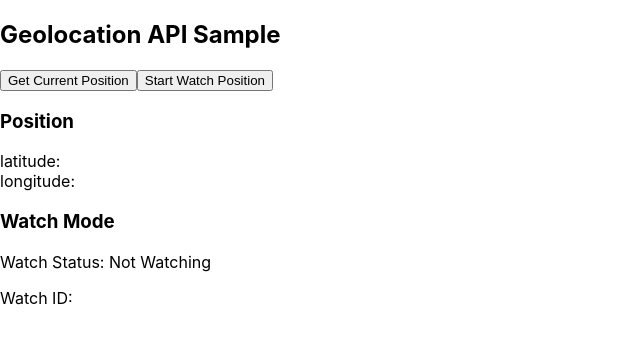
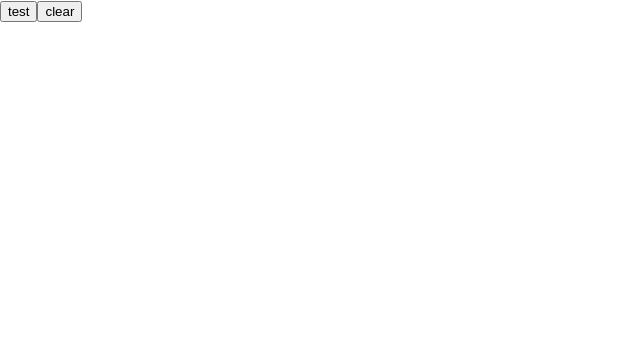
Before and after one commit to KotaroFurusawa/coordinate_test, a React (Create React App) app: page / in a window 1280 px wide. Shown: the top 344 px of the page, without its empty margins (0-640 px from the left). Built offline with nearby package versions, Linux system fonts and the light colour scheme.

Commit message:
別バージョン

```diff
--- a/src/App.js
+++ b/src/App.js
@@ -1,90 +1,64 @@
-import React, { useState, useEffect, useRef } from 'react';
-
-const ErrorText = () => (
-  <p className="App-error-text">geolocation IS NOT available</p>
-);
+import React, { useState, useEffect } from 'react';
 
 const App = () => {
-  const [isAvailable, setAvailable] = useState(false);
-  const [position, setPosition] = useState({ latitude: null, longitude: null });
-  const [watchStatus, setWatchStatus] = useState({
-    isWatching: false,
-    watchId: null
-  });
+  const [num, setNum] = useState(0);
+  const [watchId, setWatchId] = useState(null);
+  const [geoText, setGeoText] = useState('');
 
-  // useEffectが実行されているかどうかを判定するために用意しています
-  const isFirstRef = useRef(true);
+  const test = () => {
+    const options = {
+      enableHighAccuracy: true,
+      timeout: 20000,
+      maximumAge: 2000,
+    };
+
+    const successCallback = (position) => {
+      const date = new Date(position.timestamp);
+
+      const newGeoText = `緯度:${position.coords.latitude}\n
+                          経度:${position.coords.longitude}\n
+                          高度:${position.coords.altitude}\n
+                          位置精度:${position.coords.accuracy}\n
+                          高度精度:${position.coords.altitudeAccuracy}\n
+                          移動方向:${position.coords.heading}\n
+                          速度:${position.coords.speed}\n
+                          取得時刻:${date.toLocaleString()}\n
+                          取得回数:${num + 1}\n`;
+
+      setGeoText(newGeoText);
+      setNum((prevNum) => prevNum + 1);
+    };
+
+    const errorCallback = (error) => {
+      alert(error.message);
+    };
+
+    const id = navigator.geolocation.watchPosition(successCallback, errorCallback, options);
+    setWatchId(id);
+  };
+
+  const clear = () => {
+    navigator.geolocation.clearWatch(watchId);
+    setGeoText('');
+    setNum(0);
+  };
 
   useEffect(() => {
-    isFirstRef.current = false;
-    if ('geolocation' in navigator) {
-      setAvailable(true);
-    }
-  }, [isAvailable]);
-
-  const getCurrentPosition = () => {
-    navigator.geolocation.getCurrentPosition(position => {
-      const { latitude, longitude } = position.coords;
-      setPosition({ latitude, longitude });
-    });
-  };
-
-  /*
-   * 監視を開始します
-   */
-  const startWatchPosition = () => {
-    const watchId = navigator.geolocation.watchPosition(position => {
-      const { latitude, longitude } = position.coords;
-      setPosition({ latitude, longitude });
-    });
-
-    setWatchStatus({ isWatching: true, watchId });
-  };
-
-  /*
-   * 監視を停止します
-   */
-  const stopWatchPosition = watchStatus => {
-    navigator.geolocation.clearWatch(watchId);
-    setWatchStatus({ isWatching: false, watchId });
-  };
-
-  // useEffect実行前であれば、"Loading..."という呼び出しを表示させます
-  if (isFirstRef.current) return <div className="App">Loading...</div>;
-
-  const { isWatching, watchId } = watchStatus;
+    return () => {
+      if (watchId) {
+        navigator.geolocation.clearWatch(watchId);
+      }
+    };
+  }, [watchId]);
 
   return (
-    <div className="App">
-      <h2>Geolocation API Sample</h2>
-      {!isFirstRef && !isAvailable && <ErrorText />}
-      {isAvailable && (
-        <div>
-          <button onClick={getCurrentPosition}>Get Current Position</button>
-          {isWatching ? (
-            <button onClick={() => stopWatchPosition(watchStatus)}>
-              Stop Watch Position
-            </button>
-          ) : (
-            <button onClick={startWatchPosition}>Start Watch Position</button>
-          )}
-          <div>
-            <h3>Position</h3>
-            <div>
-              latitude: {position.latitude}
-              <br />
-              longitude: {position.longitude}
-            </div>
-          </div>
-          <div>
-            <h3>Watch Mode</h3>
-            <p>Watch Status: {isWatching ? 'Watching' : 'Not Watching'}</p>
-            <p>Watch ID: {watchId}</p>
-          </div>
-        </div>
-      )}
+    <div>
+      <button onClick={test}>test</button>
+      <button onClick={clear}>clear</button>
+
+      <pre id="position_view">{geoText}</pre>
     </div>
   );
 };
 
-export default App
+export default App;
```
Also changed, not shown: 7 other files (tests, documents, lock files or other folders).
